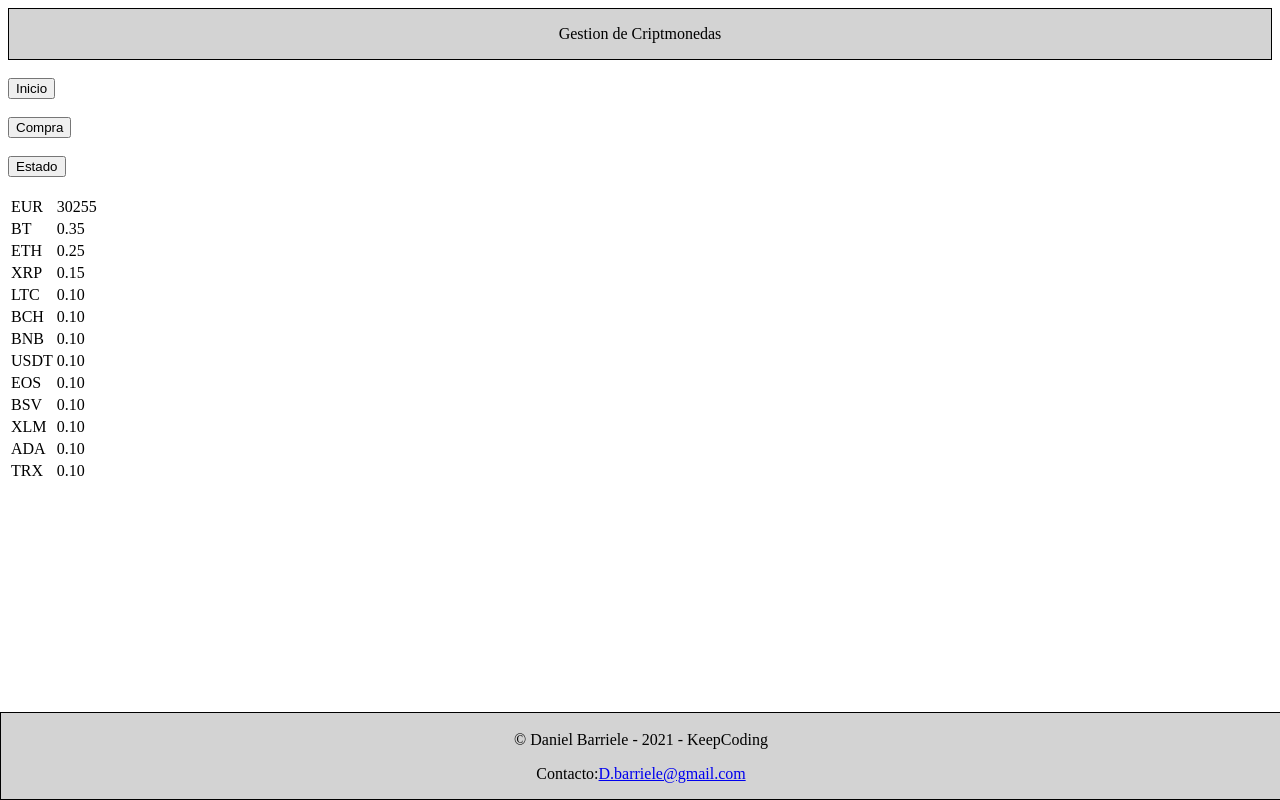
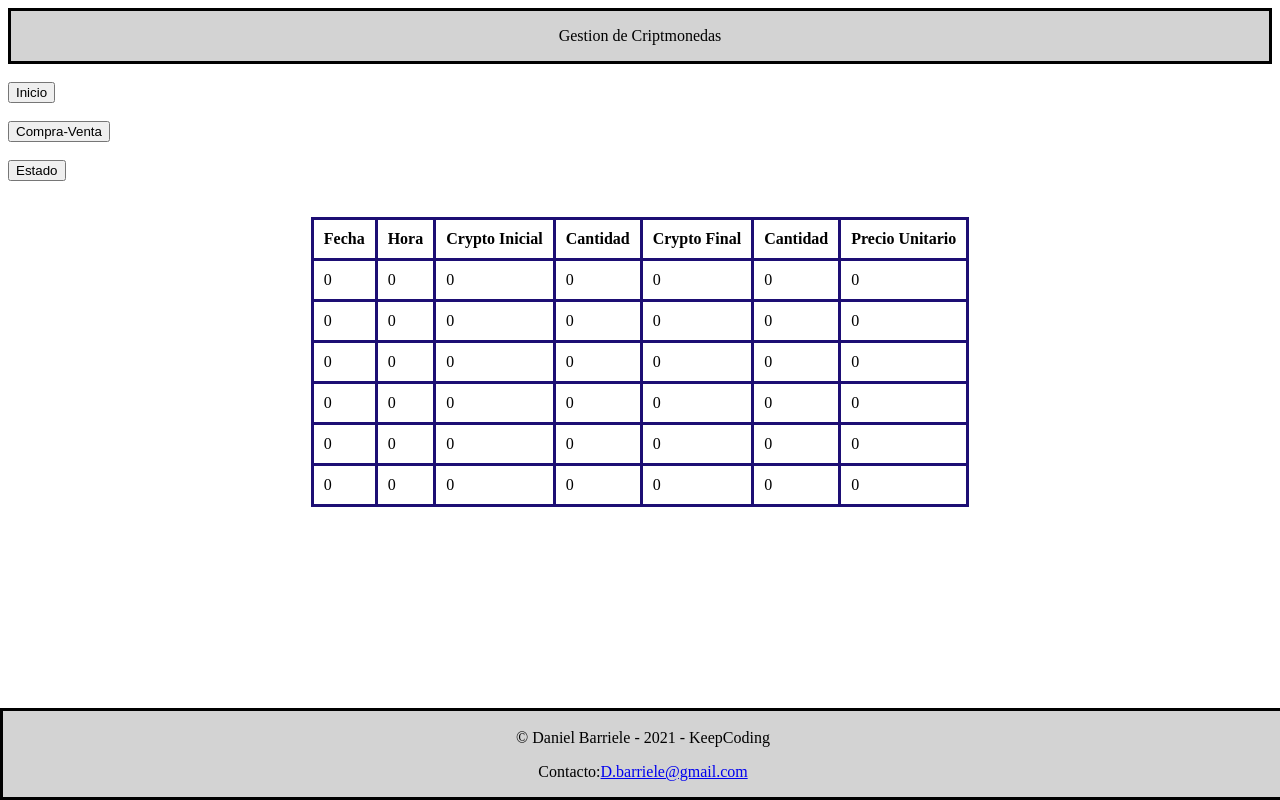
Before and after one commit to Dbarrio-dev/Crypto, a Flask app: page / in a window 1280 px wide. Run offline with Flask 2, Linux system fonts and the light colour scheme.

Commit message:
Tenemos las paginas

```diff
--- a/compra_estado/templates/base.html
+++ b/compra_estado/templates/base.html
@@ -7,13 +7,13 @@
         <style>
             header{
             border-style: solid;
-            border-width: 1px;
+            border-width: 3px;
             background-color: lightgray;
             text-align: center;
             }
             footer {
                 border-style: solid;
-                border-width: 1px;
+                border-width: 3px;
                 width: 100%;
                 position: absolute;
                 bottom: 0;
@@ -21,7 +21,6 @@
                 background-color: lightgrey;
                 text-align: center;
             }
-
 
 
         </style>
@@ -33,15 +32,21 @@
         <br>
 
         <div>
-            <button type="button" onclick="alert('Inicio')">Inicio</button>
+            <form action="/" method="GET">
+                <input type="submit" value="Inicio">
+            </form>
         </div>
         <br>
         <div>
-            <button type="button" onclick="alert('Compra')">Compra</button>
+            <form action="/purchase" method="GET">
+                <input type="submit" value="Compra-Venta">
+            </form>
         </div>
         <br>
         <div>
-            <button type="button" onclick="alert('Estado')">Estado</button>
+            <form action="/status" method="GET">
+                <input type="submit" value="Estado">
+            </form>
         </div>
         <br>
 
--- a/compra_estado/templates/incio.html
+++ b/compra_estado/templates/incio.html
@@ -4,65 +4,81 @@
 
 {% block seccion_a_desarrollar %}
     <style>
-        table{
+        table, th, td {
         color: currentColor;
-
+        border: 3px solid rgb(29, 14, 116);
+        padding: 10px;
+        border-collapse: collapse;
+        margin: 0 auto;
         }
     </style>
 
+<br>
 
 <table>
     <tr>
-            <td>EUR</td>
-            <td>30255</td>
+        <th>Fecha</th>
+        <th>Hora</th>
+        <th>Crypto Inicial</th>
+        <th>Cantidad</th>
+        <th>Crypto Final</th>
+        <th>Cantidad</th>
+        <th>Precio Unitario</th>
     </tr>
     <tr>
-            <td>BT</td>
-            <td>0.35</td>
+        <td>0</td>
+        <td>0</td>
+        <td>0</td>
+        <td>0</td>
+        <td>0</td>
+        <td>0</td>
+        <td>0</td>
     </tr>
     <tr>
-            <td>ETH</td>
-            <td>0.25</td>
+        <td>0</td>
+        <td>0</td>
+        <td>0</td>
+        <td>0</td>
+        <td>0</td>
+        <td>0</td>
+        <td>0</td>
     </tr>
     <tr>
-            <td>XRP</td>
-            <td>0.15</td>
+        <td>0</td>
+        <td>0</td>
+        <td>0</td>
+        <td>0</td>
+        <td>0</td>
+        <td>0</td>
+        <td>0</td>
     </tr>
     <tr>
-            <td>LTC</td>
-            <td>0.10</td>
+        <td>0</td>
+        <td>0</td>
+        <td>0</td>
+        <td>0</td>
+        <td>0</td>
+        <td>0</td>
+        <td>0</td>
     </tr>
     <tr>
-            <td>BCH</td>
-            <td>0.10</td>
+        <td>0</td>
+        <td>0</td>
+        <td>0</td>
+        <td>0</td>
+        <td>0</td>
+        <td>0</td>
+        <td>0</td>
     </tr>
     <tr>
-            <td>BNB</td>
-            <td>0.10</td>
+        <td>0</td>
+        <td>0</td>
+        <td>0</td>
+        <td>0</td>
+        <td>0</td>
+        <td>0</td>
+        <td>0</td>
     </tr>
-        <tr>
-            <td>USDT</td>
-            <td>0.10</td>
-        </tr>
-        <tr>
-            <td>EOS</td>
-            <td>0.10</td>
-        </tr>
-        <tr>
-            <td>BSV</td>
-            <td>0.10</td>
-        </tr>
-        <tr>
-            <td>XLM</td>
-            <td>0.10</td>
-        </tr>
-        <tr>
-            <td>ADA</td>
-            <td>0.10</td>
-        </tr>
-        <tr>
-            <td>TRX</td>
-            <td>0.10</td>
-        </tr>
+</table>
 
 {% endblock %}
--- a/compra_estado/views.py
+++ b/compra_estado/views.py
@@ -7,3 +7,11 @@ import sqlite3
 @app.route('/')
 def tabla_incio():
     return render_template("incio.html")
+
+@app.route('/purchase')
+def interaccion():
+    return render_template ("purchase.html")
+
+@app.route('/status')
+def estado():
+    return render_template("status.html")
```
Also changed, not shown: compra_estado/templates/purchase.html (added, +13 -0 lines), compra_estado/templates/status.html (added, +12 -0 lines). Lines whose indentation alone changed are shown as unchanged.
